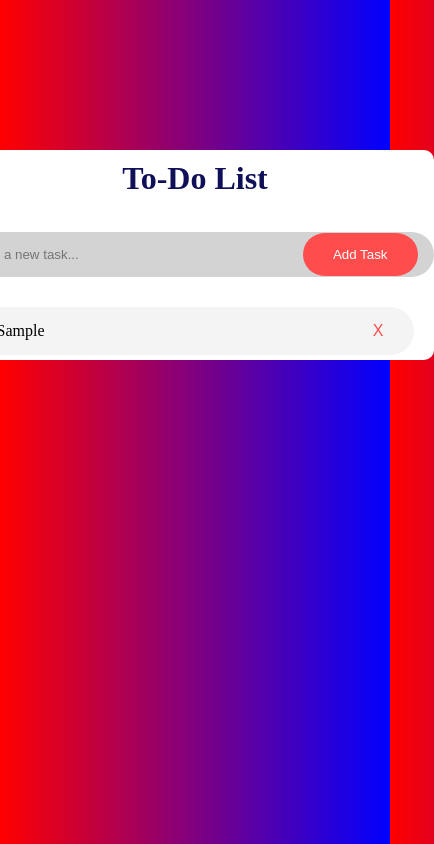
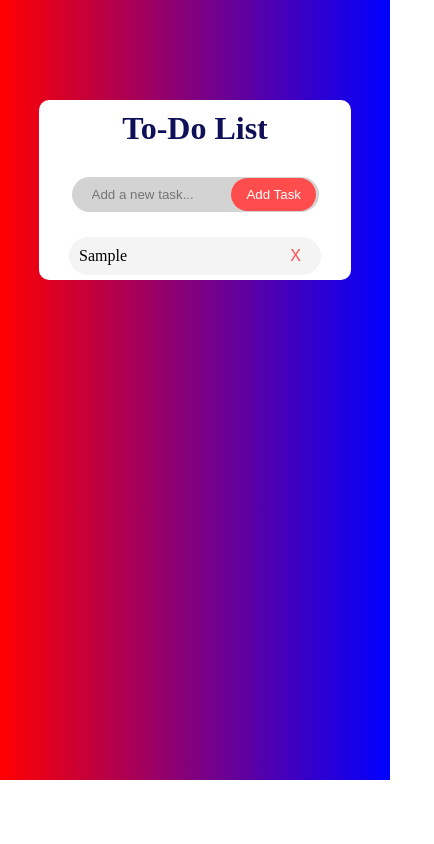
Before and after one commit to Arfath333/To-Do-list, a plain HTML site: page index.html in a window 390 px wide. Both pictures are taken after typing "Sample" into the empty fields and a click on the button "Add Task". Shown: the whole page, 434 px wide, since content can reach past the window. Drawn offline with Linux system fonts and the light colour scheme.

Commit message:
responsive

```diff
--- a/todo.css
+++ b/todo.css
@@ -3,6 +3,76 @@
     margin: 0;
     box-sizing: border-box;
 }
+
+
+    body {
+        background-image: linear-gradient(90deg, red, blue);
+        background-size: 100% 100%;
+        background-repeat: no-repeat;
+        display: flex;
+        justify-content: center;
+        align-items: center;
+        margin-top: 100px;
+        margin-bottom: 500px;
+    }
+    h1 {
+        display: flex;
+        justify-content: center;
+        color: rgb(16, 16, 88);
+        margin: 10px 0;
+    }
+
+    #app {
+        width: 80%;
+        text-align: center;
+        background-color: white;
+        border-radius: 10px;
+    }
+    .bottom {
+        position: relative;
+    }
+    input{
+        padding: 10px 50px 10px 20px;
+        margin:  20px 0px;
+        border-radius: 30px;
+        border: none;
+        background-color: lightgray;
+    }
+    #addTaskBtn {
+        background-color: #ff4d4d;
+        color: white;
+        border: none;
+        padding: 9px 15px;
+        border-radius: 30px;
+        position: absolute;
+        right: 35px;
+        top: 21px;
+        cursor: pointer;
+    }
+    #taskList {
+        list-style-type: none;
+        padding: 0px 30px;
+    }
+
+    .task {
+        padding: 5px 10px;
+        margin: 5px 0px;
+        background-color: #f4f4f4;
+        display: flex;
+        justify-content: space-between;
+        align-items: center;
+        border-radius: 30px;
+    }
+
+    .deleteBtn {
+        background-color: #f4f4f4;
+        color: #ff4d4d;
+        border: none;
+        padding: 5px 10px;
+        cursor: pointer;
+        font-size: 1rem;
+    }
+    @media screen and (min-width:768px) {
 body {
     background-image: linear-gradient(90deg, red, blue);
     background-size: contain;
@@ -68,3 +138,4 @@ input{
     cursor: pointer;
     font-size: 1rem;
 }
+}
```
